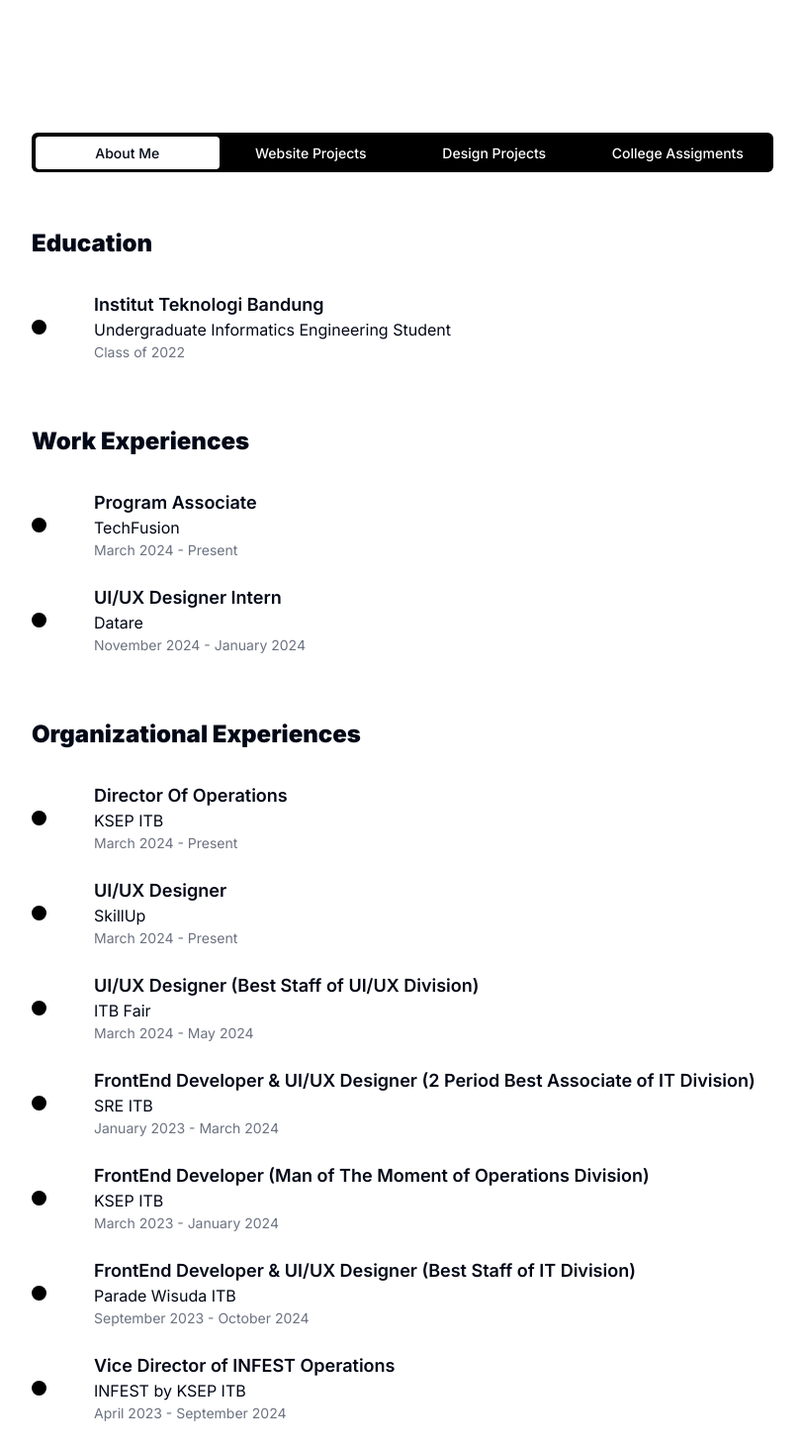
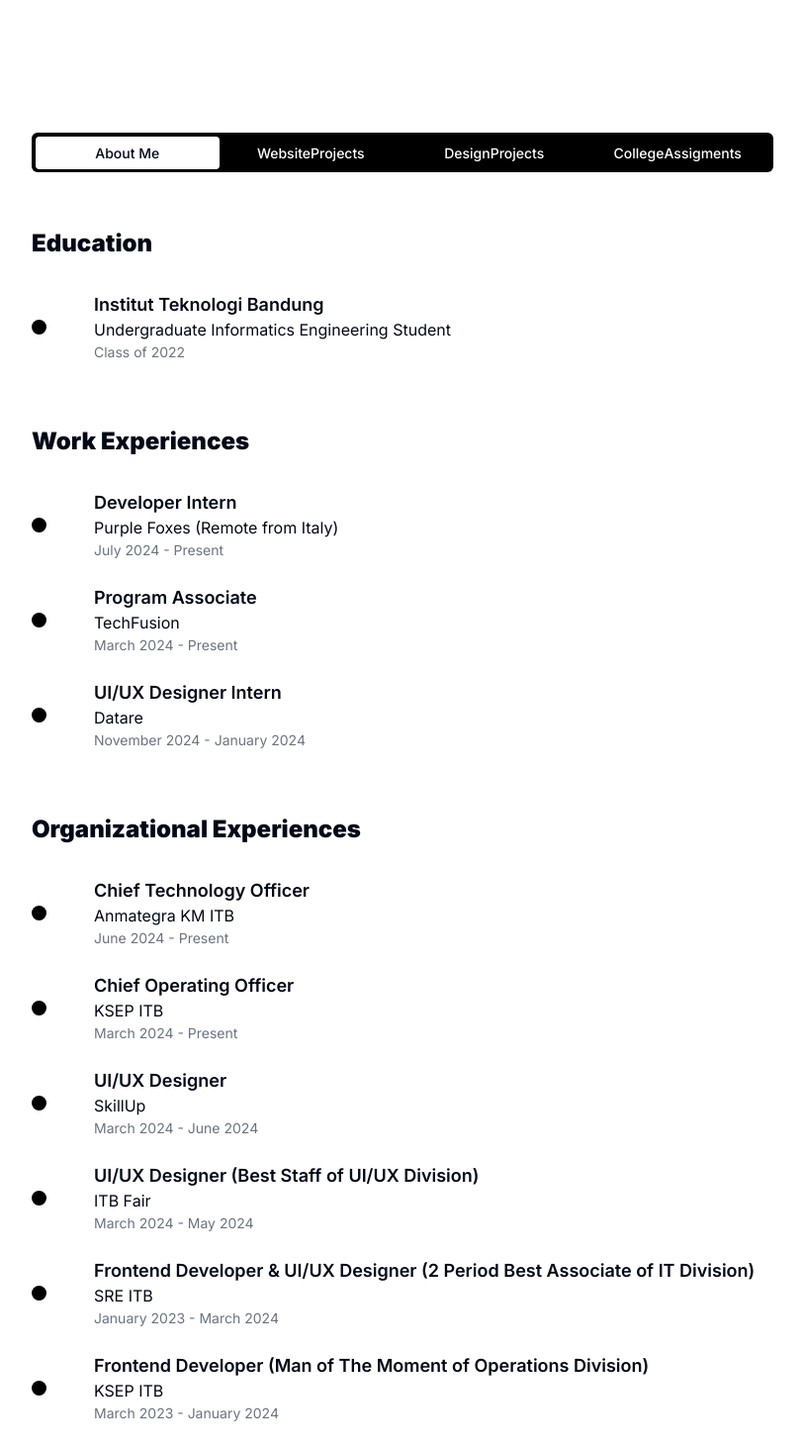
Before and after one commit to AtqiyaHaydar/MyPortfolio, a Next.js app: page / in a window 1280 px wide. Shown: the part 380-1845 px from the top of the page at 99% size, without its empty margins (233-1046 px from the left). Built offline with nearby package versions, Linux system fonts and the light colour scheme; grey boxes are pictures that could not be loaded.

Commit message:
feat: update portfolio about me

```diff
--- a/app/page.tsx
+++ b/app/page.tsx
@@ -29,17 +29,14 @@
       <Tabs className="md:mt-12 mt-[125px]" defaultValue="About Me">
         <TabsList className="grid w-full grid-cols-4 bg-black text-white" data-aos="fade-up">
           <TabsTrigger className="text-[10px] md:text-[14px]" value="About Me">About Me</TabsTrigger>
-          <TabsTrigger className="text-[10px] md:text-[14px]" value="Website Projects">Website Projects</TabsTrigger>
-          <TabsTrigger className="text-[10px] md:text-[14px]" value="Design Projects">Design Projects</TabsTrigger>
-          <TabsTrigger className="text-[10px] md:text-[14px]" value="College Assigments">College Assigments</TabsTrigger>
+          <TabsTrigger className="text-[10px] md:text-[14px]" value="Website Projects">Website<span className="hidden md:block"> Projects</span></TabsTrigger>
+          <TabsTrigger className="text-[10px] md:text-[14px]" value="Design Projects">Design<span className="hidden md:block"> Projects</span></TabsTrigger>
+          <TabsTrigger className="text-[10px] md:text-[14px]" value="College Assigments">College<span className="hidden md:block"> Assigments</span></TabsTrigger>
         </TabsList>
         <TabsContent value="About Me" className="py-12 flex flex-col gap-y-16">
           <Education />
           <Experiences />
           <OrganizationalExperience />
-          <Achievements />
-          <TechStacks />
-          <DesignTools />
         </TabsContent>
         <TabsContent value="Website Projects" className="py-12 flex flex-col gap-y-16 my-[-95px]">
           <WebsiteProjects />
--- a/components/Experiences.tsx
+++ b/components/Experiences.tsx
@@ -1,6 +1,11 @@
 import React from 'react'
 
 const experiences = [
+  {
+    name: "Developer Intern",
+    company: "Purple Foxes (Remote from Italy)",
+    time: "July 2024 - Present"
+  },
   {
     name: "Program Associate",
     company: "TechFusion",
--- a/components/OrganizationalExperience.tsx
+++ b/components/OrganizationalExperience.tsx
@@ -2,14 +2,19 @@
 
 const experiences = [
   {
-    name: "Director Of Operations",
+    name: "Chief Technology Officer",
+    company: "Anmategra KM ITB",
+    time: "June 2024 - Present"
+  },
+  {
+    name: "Chief Operating Officer",
     company: "KSEP ITB",
     time: "March 2024 - Present"
   },
   {
     name: "UI/UX Designer",
     company: "SkillUp",
-    time: "March 2024 - Present"
+    time: "March 2024 - June 2024"
   },
   {
     name: "UI/UX Designer (Best Staff of UI/UX Division)",
@@ -17,17 +22,17 @@
     time: "March 2024 - May 2024"
   },
   {
-    name: "FrontEnd Developer & UI/UX Designer (2 Period Best Associate of IT Division)",
+    name: "Frontend Developer & UI/UX Designer (2 Period Best Associate of IT Division)",
     company: "SRE ITB",
     time: "January 2023 - March 2024"
   },
   {
-    name: "FrontEnd Developer (Man of The Moment of Operations Division)",
+    name: "Frontend Developer (Man of The Moment of Operations Division)",
     company: "KSEP ITB",
     time: "March 2023 - January 2024"
   },
   {
-    name: "FrontEnd Developer & UI/UX Designer (Best Staff of IT Division)",
+    name: "Frontend Developer & UI/UX Designer (Best Staff of IT Division)",
     company: "Parade Wisuda ITB",
     time: "September 2023 - October 2024"
   },
```
